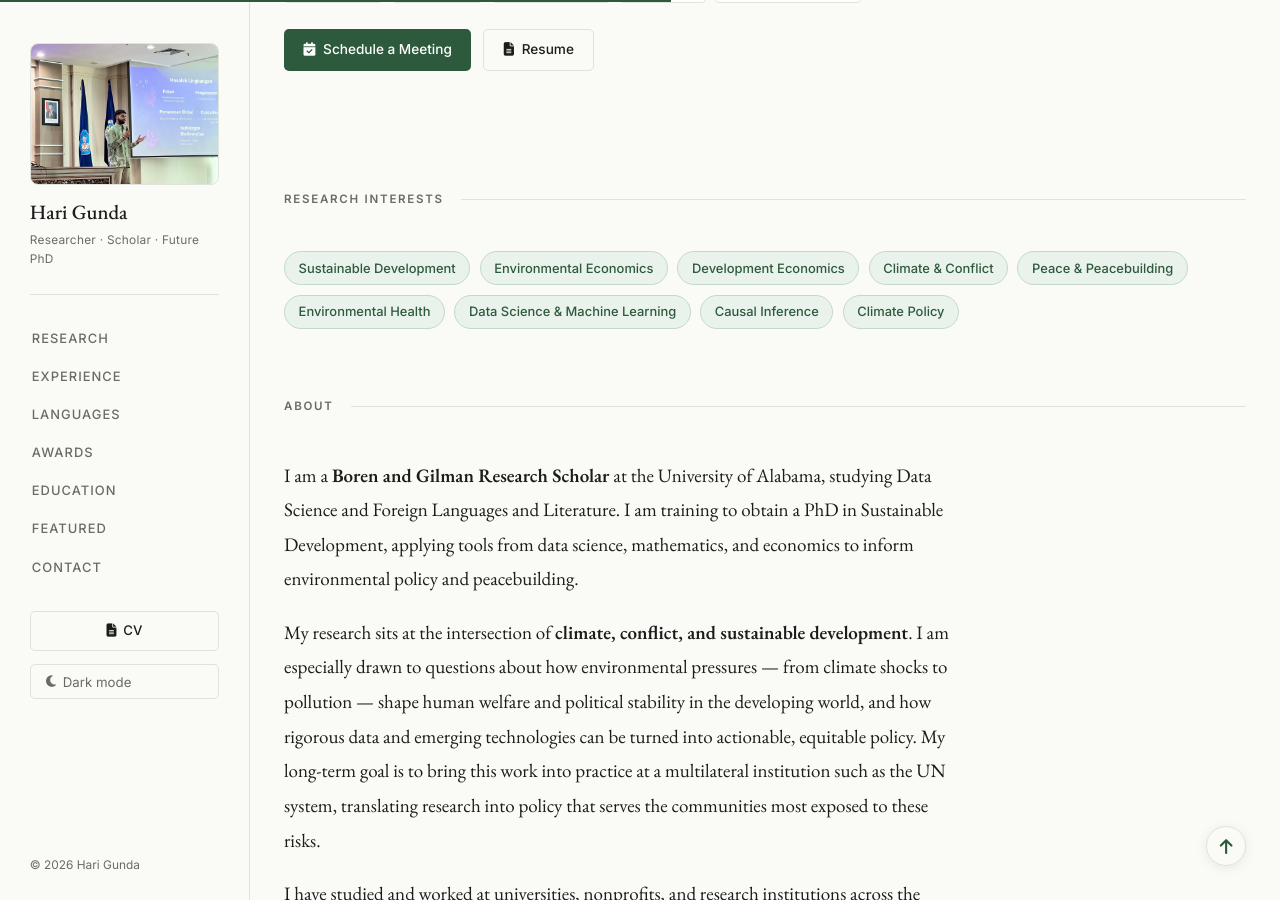
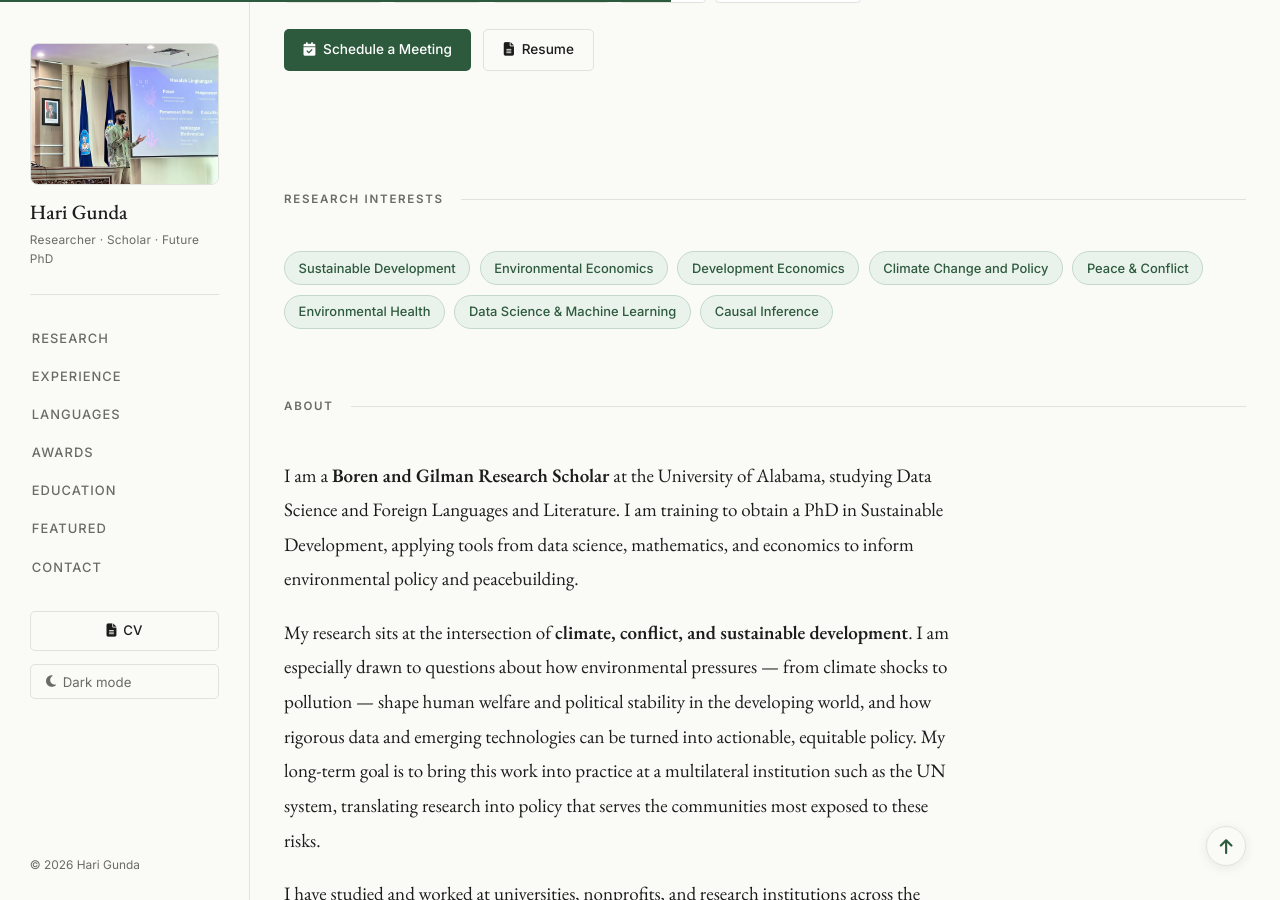
Before and after one commit to Hariaksha/hariaksha.github.io, a Jekyll site: the page built from index.html, in a window 1280 px wide and 900 px high, scrolled down 442 px. Built offline with Jekyll 4.4.1, drawn with Linux system fonts in a browser that asks for light colours.

Commit message:
update research interests

```diff
--- a/index.html
+++ b/index.html
@@ -60,12 +60,11 @@ description: "Empathy-driven research for a more sustainable and peaceful world.
     <span class="tag">Sustainable Development</span>
     <span class="tag">Environmental Economics</span>
     <span class="tag">Development Economics</span>
-    <span class="tag">Climate &amp; Conflict</span>
-    <span class="tag">Peace &amp; Peacebuilding</span>
+    <span class="tag">Climate Change and Policy</span>
+    <span class="tag">Peace &amp; Conflict</span>
     <span class="tag">Environmental Health</span>
     <span class="tag">Data Science &amp; Machine Learning</span>
     <span class="tag">Causal Inference</span>
-    <span class="tag">Climate Policy</span>
   </div>
 </section>
 
```
